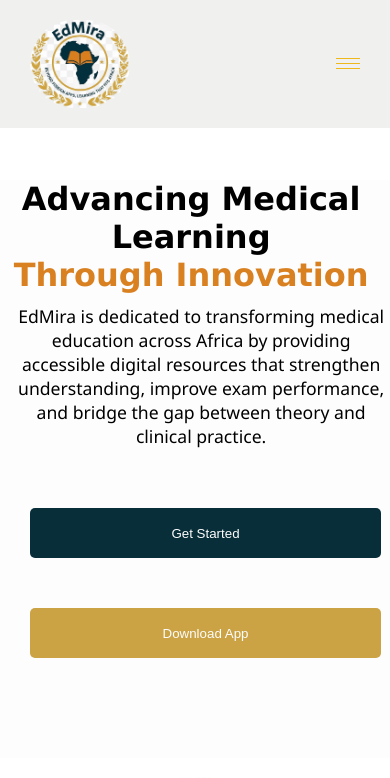
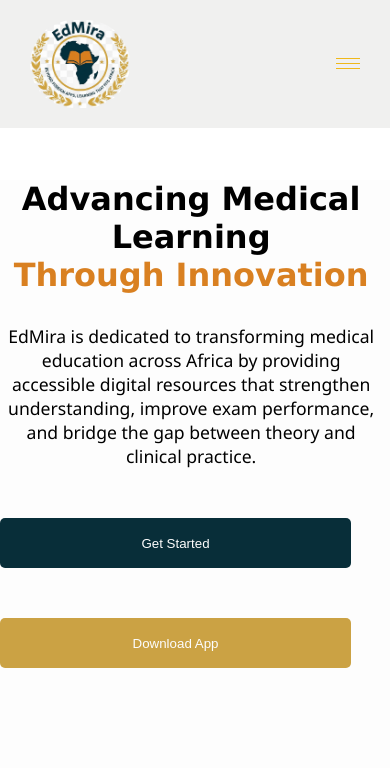
Before and after one commit to Bigoluwagentle/edmira, a Next.js app: page / in a window 390 px wide. Shown: the top 778 px of the page. Built offline with nearby package versions, Linux system fonts and the light colour scheme; no server answers.

Commit message:
Initial commit

```diff
--- a/styles/Home.module.css
+++ b/styles/Home.module.css
@@ -276,7 +276,7 @@
                     font-size: 2rem;
                 }
                 > p{
-                    margin: 10px;
+                    margin-left: 0px;
                     width: 98%;
                 }
                 > nav{
@@ -285,6 +285,7 @@
                     width: 100%;
                     > button{
                         width: 90%;
+                        margin-left: 0px;
                     }
                 }
                 > img{
```
